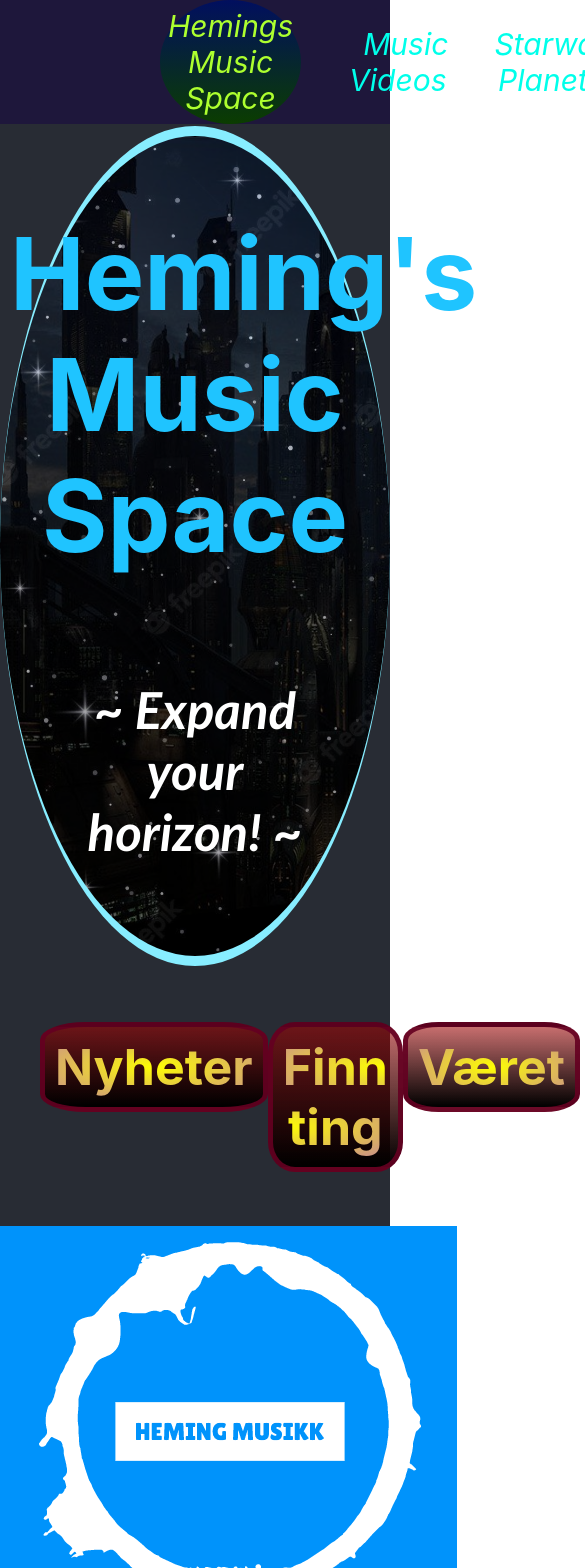
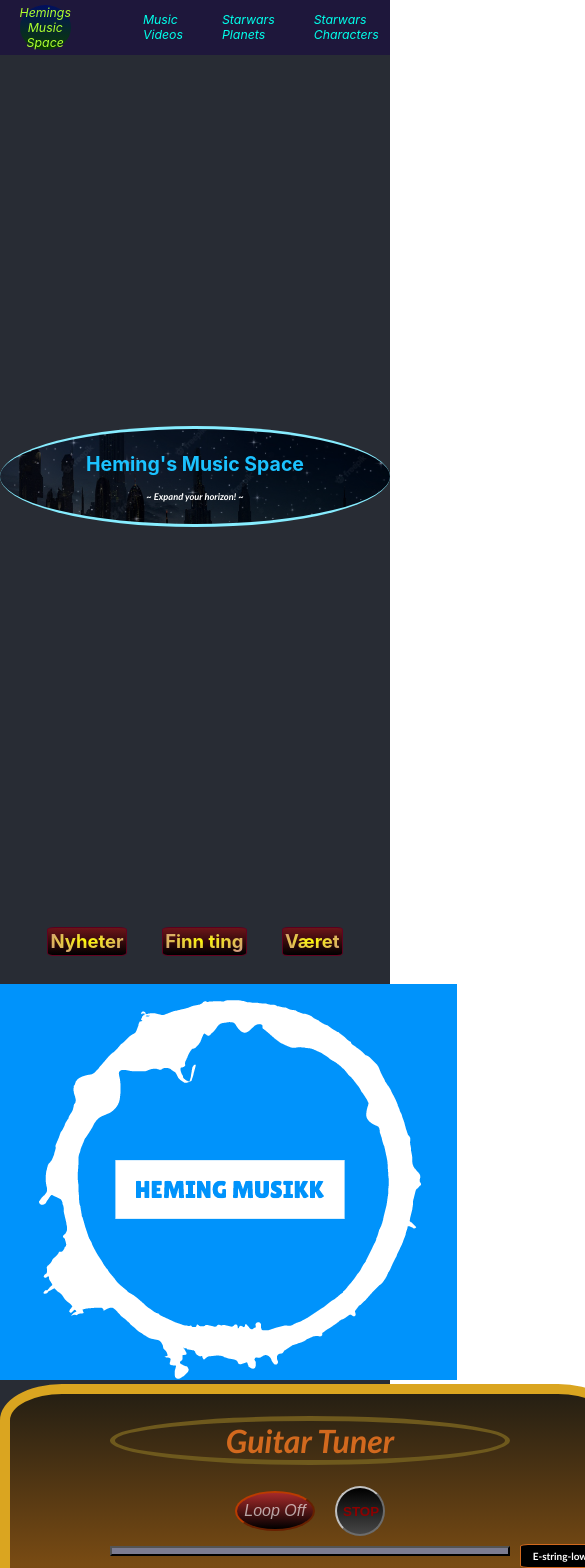
Before and after one commit to hemingus/web-frontend, a React (Create React App) app: page / in a window 390 px wide. Shown: the top 1568 px of the page, 585 px wide, since content can reach past the window. Built offline with nearby package versions, Linux system fonts and the light colour scheme.

Commit message:
🔨 💄 More responsive design

```diff
--- a/src/App.css
+++ b/src/App.css
@@ -1,6 +1,9 @@
 .App {
   text-align: center;
   background-color: #282c34;
-  min-height: 500px;
-  padding-bottom: 100px;
+  min-width: 100vw;
+  max-width: 100vw;
+  min-height: 100%;
+  max-height: 100%;
+  padding-bottom: 5vh;
 }
--- a/src/components/Footer/Footer.css
+++ b/src/components/Footer/Footer.css
@@ -1,4 +1,4 @@
 .Footer {
-    font-size: 50px;
+    font-size: 2vw;
     color:rgb(240, 228, 0);
   }
--- a/src/components/Header/Header.css
+++ b/src/components/Header/Header.css
@@ -9,21 +9,23 @@
 .headerBox {
   border-block: solid;
   border-radius: 50%;
-  border-width: 10px;
+  border-width: 1vw;
   padding: 10px 10px 10px 10px;
+  box-shadow: 0 0 0 white;
   background-color: rgb(3, 57, 73);
   background-image: url("../StarwarsCharacterContainer/starwars-city.jpg");
   background-size: cover;
   border-color: rgb(135, 237, 255);
-  animation-name: showHeaderBox, hideHeaderBox;
+  animation-name: showHeaderBox, hideHeaderBox, headerGlow;
   animation-duration: 1.5s, 10s;
-  animation-delay: 0s, 3s;
-  animation-iteration-count: 1, 1;
+  animation-delay: 0s, 3s, 13s;
+  animation-fill-mode: forwards;
+  animation-iteration-count: 1;
 
 }
 
 .headerText {
-  font-size: calc(100px);
+  font-size: 5vw;
   color: rgb(0, 183, 255);
   animation-name: rotateHeader, animateHeader;
   animation-duration: 1.5s, 10s;
@@ -32,7 +34,7 @@
 }
 
 .sloganText {
-  font-size: calc(0px);
+  font-size: 0vw;
   font-family: 'Calibri';
   font-style: italic;
   color: white;
@@ -57,7 +59,7 @@
 }
 
 @keyframes showHeaderBox {
-  from {transform: scale(0%); opacity: 0;}
+  from {transform: scale(0%); opacity: 0; box-shadow: none;}
   to {transform: scale(100%); opacity: 1;}
 }
 
@@ -69,7 +71,12 @@
 }
 
 @keyframes showSloganText {
-  0% {font-size: 0px; transform: scale(0%);}
-  70% {font-size: 100px; transform: scale(100%); opacity: 1;}
-  100% {font-size: 0px; transform: scale(0%); opacity: 0;}
+  0% {font-size: 0vw; transform: scale(0%);}
+  70% {font-size: 5vw; transform: scale(100%); opacity: 1;}
+  100% {font-size: 0vw; transform: scale(0%); opacity: 0;}
 }
+
+@keyframes headerGlow {
+  from { box-shadow: 0 0 0 white;}
+  to { box-shadow: 0 0 5vw rgb(0, 60, 255);}
+}
--- a/src/components/MainMenu/MainMenu.css
+++ b/src/components/MainMenu/MainMenu.css
@@ -2,7 +2,6 @@
     list-style-type: none;
     display: flex;
     justify-content: space-evenly;
-    flex-grow: 2;
-    padding-top: 30px;
-    padding-bottom: 30px;
+    align-items: center;
+    padding: calc(1vw + 1vh);
 }
--- a/src/components/MainMenu/MainMenu.js
+++ b/src/components/MainMenu/MainMenu.js
@@ -4,13 +4,13 @@ import UrlBox from "../UrlBox/UrlBox";
 
 const MainMenu = () => {
     return (
-        <h2>
+        <div>
             <ul className="main-menu-ul">
                 <li><UrlBox urlId="https://www.vg.no" text="Nyheter" /></li>
                 <li><UrlBox urlId="https://www.finn.no" text="Finn ting" /></li>
                 <li><UrlBox urlId="https://www.yr.no" text="Været" /></li>
             </ul>
-        </h2>
+        </div>
     )
 }
 
--- a/src/components/Navbar/Navbar.css
+++ b/src/components/Navbar/Navbar.css
@@ -3,34 +3,36 @@
 }
 
 .nav {
+    position: relative;
+    max-width: 100vw;
     background-color: rgb(30, 23, 59);
     color: rgb(0, 255, 234);
     font-style: italic;
-    font-size: 30px;
+    font-size: calc((1vh + 1vw));
     font-display: border;
     display: flex;
     align-items: center;
     justify-content: space-between;
     gap: 2rem;
-    padding: 0 10rem;
-
+    padding: 0 5vw;
 }
 
 .nav a {
     text-decoration: none;
     color: inherit;
+    justify-content: space-evenly;
     align-items: center;
     height: 100%;
-    padding: .5rem;
-
 }
 
 .nav ul {
-    padding: 1rem;
-    margin: 0;
-    gap: 2rem;
+    position: relative;
+    gap: 10vw;
     list-style: none;
     display: flex;
+    justify-content: space-evenly;
+    flex-wrap: wrap 5;
+    text-align: left;
 
 }
 
--- a/src/components/StarwarsCharacterContainer/StarwarsCharacterContainer.js
+++ b/src/components/StarwarsCharacterContainer/StarwarsCharacterContainer.js
@@ -83,7 +83,6 @@ const StarwarsCharacterContainer = () => {
 
     const showNextPage = () => {
         const number = showNumber + pageSize;
-        console.log(filterChars().length);
         if (number >= filterChars().length) {
             return
         }
@@ -111,6 +110,7 @@ const StarwarsCharacterContainer = () => {
         const numberOfChars = filterChars().length;
         const fromNumber = Math.min(showNumber + 1, numberOfChars);
         const toNumber = Math.min(showNumber + pageSize, numberOfChars);
+
         return (
             <div className="pageInfo">
             <p style={loading ? {opacity: 0}:{opacity: 1}}>{numberOfChars} results</p>
--- a/src/components/StarwarsPlanet/StarwarsPlanet.css
+++ b/src/components/StarwarsPlanet/StarwarsPlanet.css
@@ -17,8 +17,8 @@
   background-size: cover;
   border-radius: 50%;
   display: inline-block;
-  width: 50px;
-  height: 50px;
+  width: 1px;
+  height: 1px;
   box-shadow:0 0 5vw rgb(109, 109, 109);
   animation-name: revealPlanet, rotatePlanet;
   animation-delay: 0s, 3s;
@@ -33,7 +33,7 @@
 }
 
 @keyframes rotatePlanet {
-  0% {transform: rotate(0deg) scale(100%);}
-  50% {transform: rotate(180deg) scale(80%);}
-  100% {transform: rotate(360deg) scale(100%);}
+  0% {transform: rotate(0deg);}
+  50% {transform: rotate(180deg);}
+  100% {transform: rotate(360deg);}
 }
--- a/src/components/StarwarsPlanet/StarwarsPlanet.js
+++ b/src/components/StarwarsPlanet/StarwarsPlanet.js
@@ -2,6 +2,8 @@ import React from 'react'
 import "./StarwarsPlanet.css"
 
 const StarwarsPlanet = ({name, diameter}) => {
+
+    const adjustDia = Math.min(150000 / window.outerWidth, 150);
 
     return (
         <div>
@@ -9,7 +11,7 @@ const StarwarsPlanet = ({name, diameter}) => {
                 <li>Name: {name}</li>
                 <li>Diameter: {diameter}</li>
             </ul>
-            <span className="planetSphere" style={{height: diameter/100, width: diameter/100}}></span>
+            <span className="planetSphere" style={{height: diameter/adjustDia, width: diameter/adjustDia}}></span>
         </div>
     )
 }
--- a/src/components/StarwarsPlanetContainer/StarwarsPlanetContainer.css
+++ b/src/components/StarwarsPlanetContainer/StarwarsPlanetContainer.css
@@ -1,6 +1,7 @@
 .starwarsPlanetContainer {
     display: flex;
     flex-wrap: wrap;
+    gap: 5vw;
     justify-content: center;
     padding-bottom: 30px;
     background-image: url("space-background.jpg");
--- a/src/components/UrlBox/UrlBox.css
+++ b/src/components/UrlBox/UrlBox.css
@@ -1,23 +1,27 @@
 .url-box {
-    padding: 10px;
-    border-radius: 20%;
+    padding: calc(0.2vw + 0.2vh);
     border-style: solid;
-    border-width: 5px;
+    border-width: 0.1vw;
     border-color:rgba(100, 0, 33, 0.911);
+    border-radius: 10%;
     background: linear-gradient(rgba(158, 5, 5, 0.582), rgb(0, 0, 0));
-
+    background-size: cover;
 }
 
 .url-box-text {
-    font-size: 50px;
+    font-size: calc(1.5vw + 1.5vh);
     background: -webkit-radial-gradient(rgb(255, 255, 2), rgb(202, 141, 141));
     background-clip: text;
+    align-items: center;
+    justify-content: center;
     color: transparent;
     text-decoration: none;
+    font-weight: bold;
 }
 
 .url-box:hover .url-box-text {
     animation: url-box-pop forwards;
+    box-shadow:0 0 calc(2vw + 2vh) rgb(255, 230, 0);
 }
 
 @keyframes url-box-pop {
@@ -25,6 +29,6 @@
         border-radius: 0%;
         color: transparent;}
     to {background-clip: padding-box;
-        border-radius: 20%;
+        border-radius: 10%;
         color: rgba(100, 0, 33, 0.911);}
 }
--- a/src/components/imageComponents/ShufflingImage.css
+++ b/src/components/imageComponents/ShufflingImage.css
@@ -1,3 +1,7 @@
+:root {
+    --imageSize: calc(10vw + 10vh);
+}
+
 @media (prefers-reduced-motion: no-preference) {
     .ShufflingImage {
       animation: FadeIn infinite 3s;
@@ -5,10 +9,11 @@
 }
 
 .ShufflingImage {
+    height: var(--imageSize);
     width: auto;
-    height: 400px;
     align-items: center;
     justify-content: center;
+
 }
 
 @keyframes FadeIn {
```
